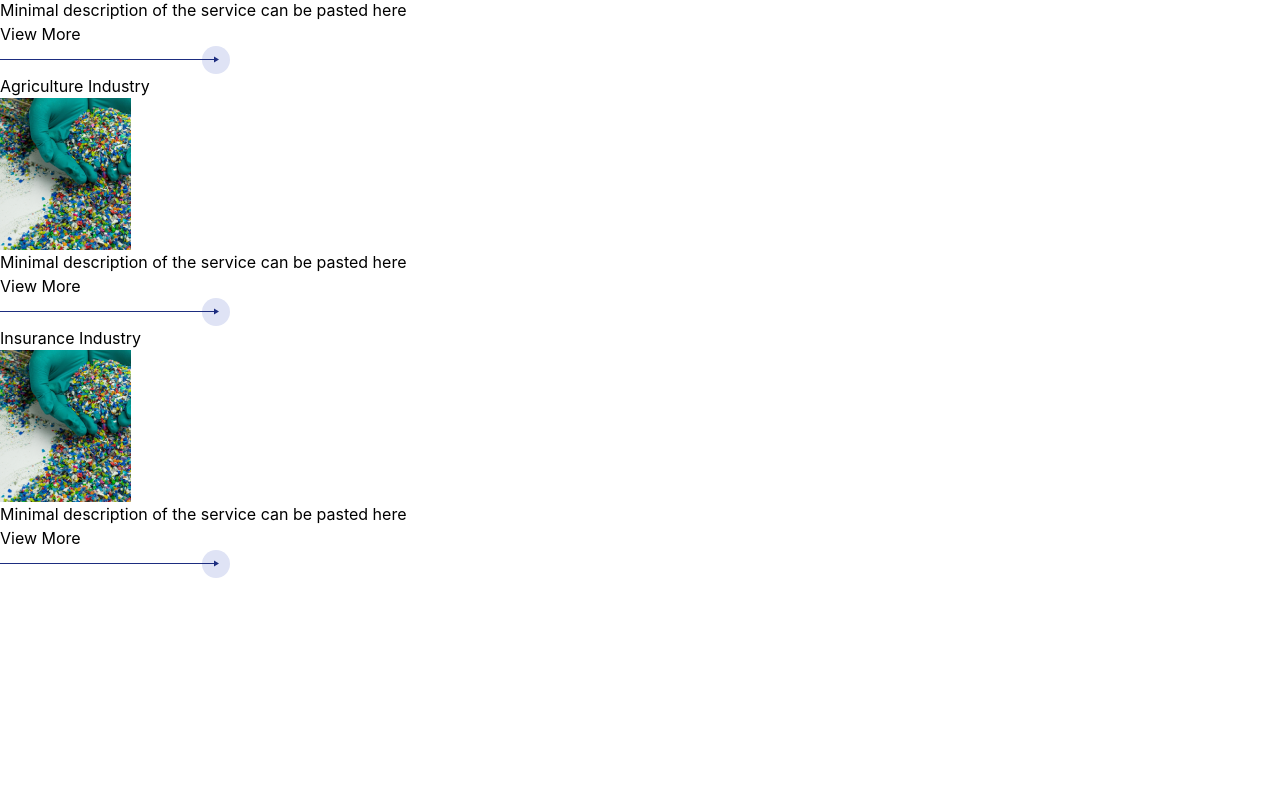
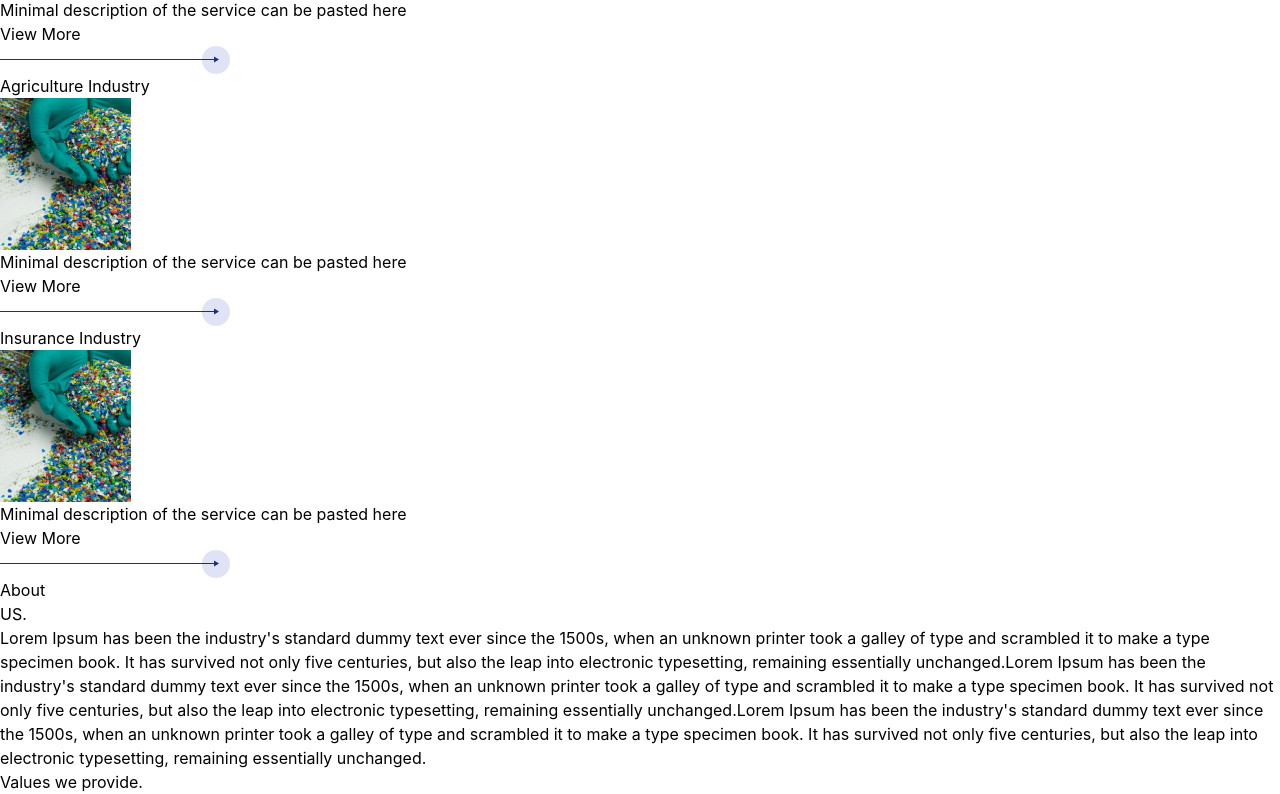
Before and after one commit to JaycoAgencies/website, a Next.js app in the folder client/: page /home in a window 1280 px wide. Shown: the part 250-1044 px from the top of the page. Before the commit the page ends 828 px from the top, so only its background shows below. Built offline with nearby package versions, Linux system fonts and the light colour scheme; what @material-tailwind/react would draw is missing.

Commit message:
Added AboutUs and started values we provide

```diff
--- /dev/null
+++ b/client/src/components/styling/sectionLayout.tsx
@@ -0,0 +1,16 @@
+import { FC } from 'react';
+
+interface ISectionLayout {
+  children: JSX.Element | JSX.Element[];
+  className?: string;
+}
+
+const SectionLayout: FC<ISectionLayout> = ({ children, className }) => {
+  return (
+    <section className={className ? className : 'px-20 mt-10 mb-10'}>
+      {children}
+    </section>
+  );
+};
+
+export default SectionLayout;
--- a/client/src/modules/home/AboutUs.tsx
+++ b/client/src/modules/home/AboutUs.tsx
@@ -0,0 +1,29 @@
+import SectionLayout from '@/components/styling/sectionLayout';
+import Text from '@/components/Text';
+import { FC } from 'react';
+
+interface IAboutUs {
+  description: string;
+}
+
+const AboutUs: FC<IAboutUs> = ({ description }) => {
+  return (
+    <SectionLayout>
+      <div className="flex justify-start items-center gap-4">
+        <Text
+          className="dark:textDark text-textBlack text-[64px] uppercase"
+          text="About"
+        ></Text>
+        <Text
+          className="dark:textDark text-textLight text-[64px] uppercase"
+          text="US."
+        ></Text>
+      </div>
+      <div className="mt-12 ">
+        <Text text={description} className={'font-normal text-lg'}></Text>
+      </div>
+    </SectionLayout>
+  );
+};
+
+export default AboutUs;
--- a/client/src/modules/home/OurServices.tsx
+++ b/client/src/modules/home/OurServices.tsx
@@ -1,4 +1,5 @@
 import ServicesCard from '@/components/cards/Service.card';
+import SectionLayout from '@/components/styling/sectionLayout';
 import Text from '@/components/Text';
 import chemical from 'public/assets/images/chemical.png';
 
@@ -28,7 +29,7 @@ const OurServices = () => {
   ];
 
   return (
-    <section className='px-20'>
+    <SectionLayout>
       <div className="flex justify-start items-center gap-4">
         <Text
           className="dark:textDark text-textBlack text-[64px] uppercase"
@@ -53,7 +54,7 @@ const OurServices = () => {
           );
         })}
       </div>
-    </section>
+    </SectionLayout>
   );
 };
 
--- a/client/src/modules/home/VauesWeProvide.tsx
+++ b/client/src/modules/home/VauesWeProvide.tsx
@@ -0,0 +1,17 @@
+import SectionLayout from '@/components/styling/sectionLayout';
+import Text from '@/components/Text';
+
+const ValuesWeProvide = () => {
+  return (
+    <SectionLayout className="bg-[#353A52] p-[112px]">
+      <div className="flex w-full justify-center">
+        <Text
+          text={'Values we provide.'}
+          className="dark:textDark text-white text-[64px] uppercase"
+        ></Text>
+      </div>
+    </SectionLayout>
+  );
+};
+
+export default ValuesWeProvide;
--- a/client/src/modules/home/index.tsx
+++ b/client/src/modules/home/index.tsx
@@ -1,10 +1,16 @@
 import Navbar from '@/components/Navbar';
+import AboutUs from './AboutUs';
 import OurServices from './OurServices';
+import ValuesWeProvide from './VauesWeProvide';
 
 const Home = () => {
+  const description =
+    "Lorem Ipsum has been the industry's standard dummy text ever since the 1500s, when an unknown printer took a galley of type and scrambled it to make a type specimen book. It has survived not only five centuries, but also the leap into electronic typesetting, remaining essentially unchanged.Lorem Ipsum has been the industry's standard dummy text ever since the 1500s, when an unknown printer took a galley of type and scrambled it to make a type specimen book. It has survived not only five centuries, but also the leap into electronic typesetting, remaining essentially unchanged.Lorem Ipsum has been the industry's standard dummy text ever since the 1500s, when an unknown printer took a galley of type and scrambled it to make a type specimen book. It has survived not only five centuries, but also the leap into electronic typesetting, remaining essentially unchanged.";
   return (
     <>
       <OurServices></OurServices>
+      <AboutUs description={description} />
+      <ValuesWeProvide />
     </>
   );
 };
```
